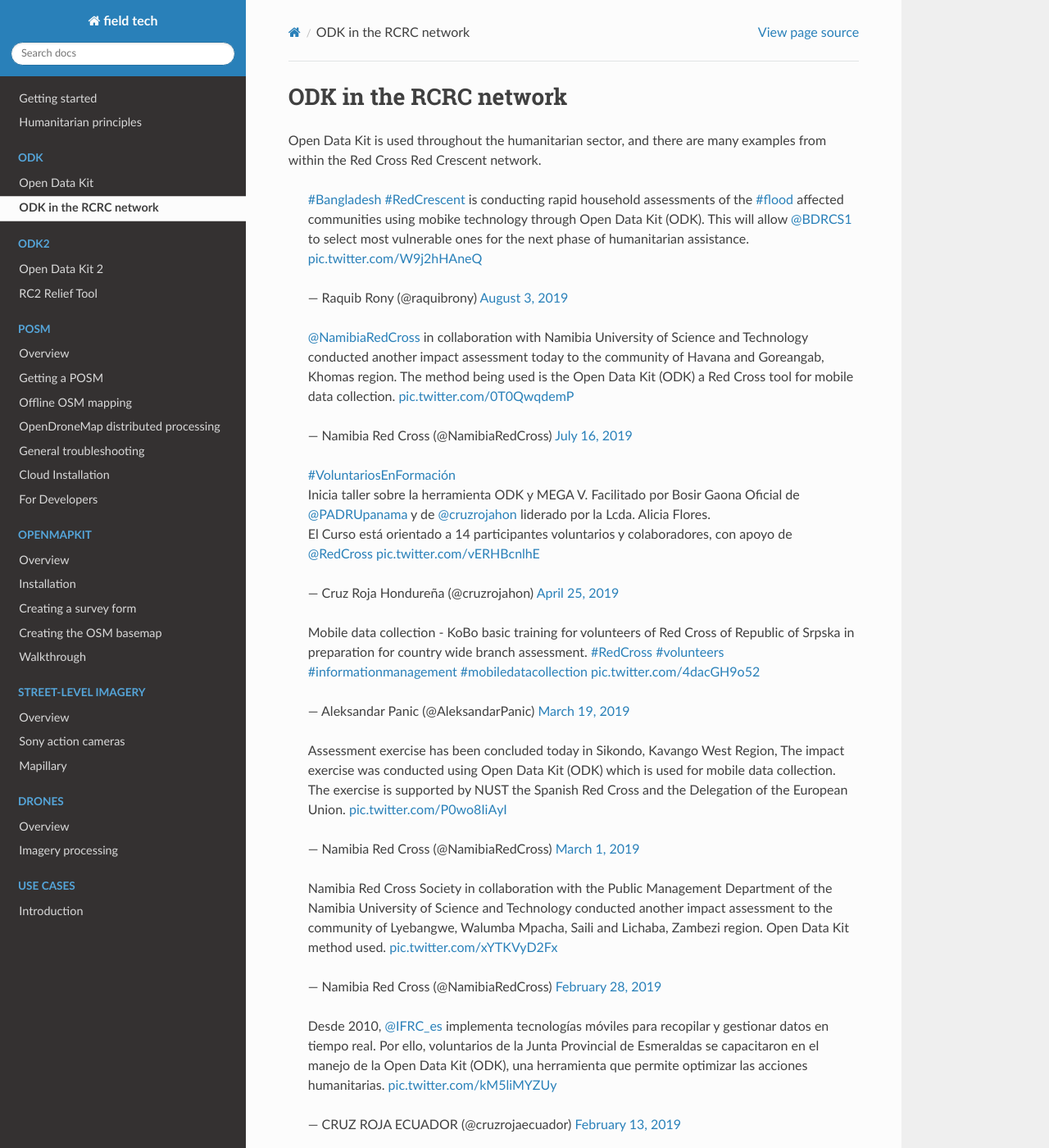
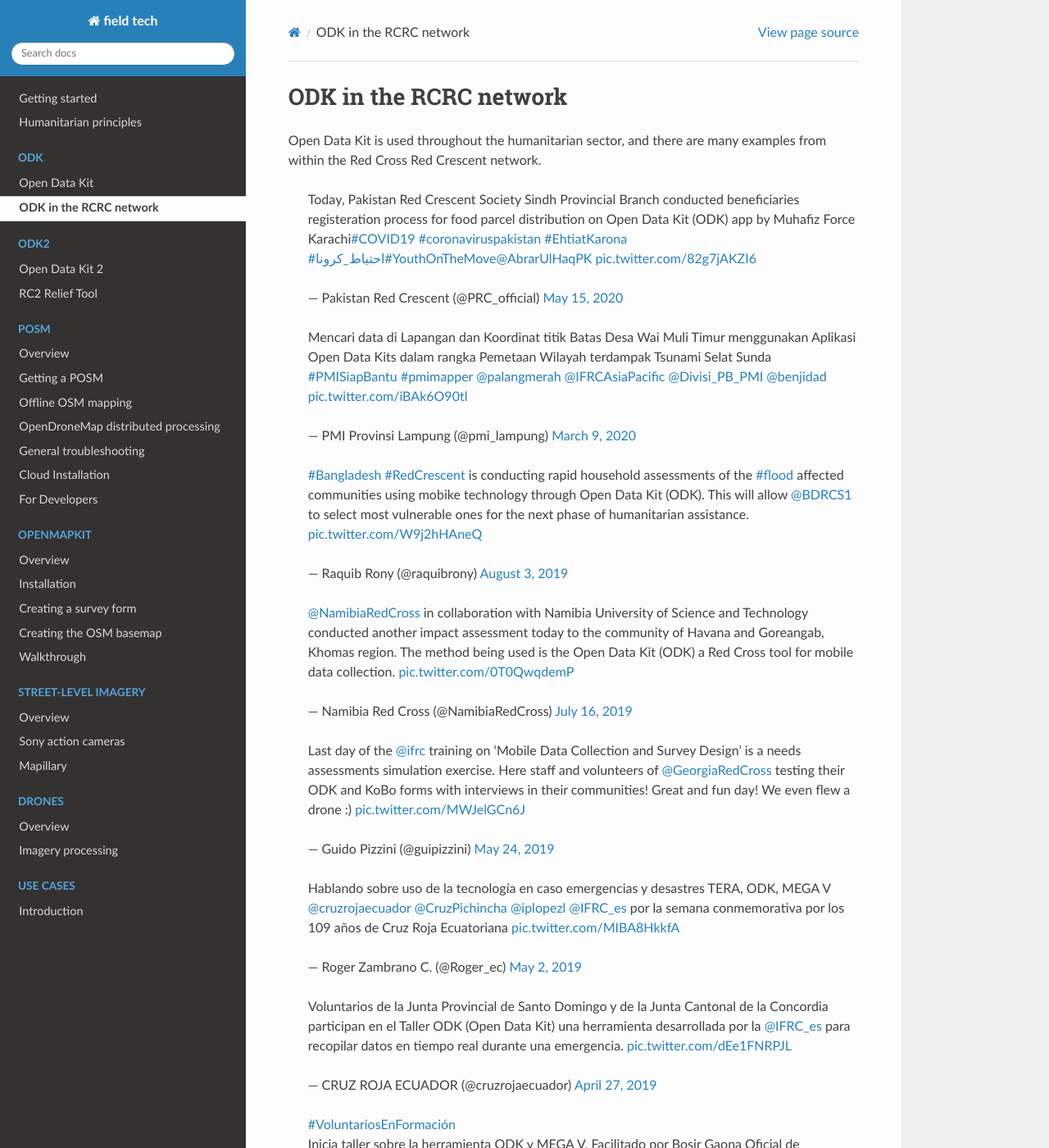
Before and after one commit to posm/docs, a Sphinx documentation site: the page built from source/odk/media.rst, in a window 1280 px wide and 1400 px high. Shown: the whole window at 82% size. Built offline with Sphinx 7.4.7 and the Read the Docs theme 2.0.0, drawn with Linux system fonts in a browser that asks for light colours; comment, search, counter and statistics services are not loaded.

Commit message:
adding tweets

```diff
--- a/source/odk/media.rst
+++ b/source/odk/media.rst
@@ -8,9 +8,19 @@
 
   <script async src="https://platform.twitter.com/widgets.js" charset="utf-8"></script>
 
+  <blockquote class="twitter-tweet"><p lang="en" dir="ltr">Today, Pakistan Red Crescent Society Sindh Provincial Branch conducted beneficiaries registeration process for food parcel distribution on Open Data Kit (ODK) app by Muhafiz Force Karachi<a href="https://twitter.com/hashtag/COVID19?src=hash&amp;ref_src=twsrc%5Etfw">#COVID19</a> <a href="https://twitter.com/hashtag/coronaviruspakistan?src=hash&amp;ref_src=twsrc%5Etfw">#coronaviruspakistan</a> <a href="https://twitter.com/hashtag/EhtiatKarona?src=hash&amp;ref_src=twsrc%5Etfw">#EhtiatKarona</a> <a href="https://twitter.com/hashtag/%D8%A7%D8%AD%D8%AA%DB%8C%D8%A7%D8%B7_%DA%A9%D8%B1%D9%88%D9%86%D8%A7?src=hash&amp;ref_src=twsrc%5Etfw">#احتیاط_کرونا</a><a href="https://twitter.com/hashtag/YouthOnTheMove?src=hash&amp;ref_src=twsrc%5Etfw">#YouthOnTheMove</a><a href="https://twitter.com/AbrarUlHaqPK?ref_src=twsrc%5Etfw">@AbrarUlHaqPK</a> <a href="https://t.co/82g7jAKZI6">pic.twitter.com/82g7jAKZI6</a></p>&mdash; Pakistan Red Crescent (@PRC_official) <a href="https://twitter.com/PRC_official/status/1261320953717501953?ref_src=twsrc%5Etfw">May 15, 2020</a></blockquote>
+
+  <blockquote class="twitter-tweet"><p lang="in" dir="ltr">Mencari data di Lapangan dan Koordinat titik Batas Desa Wai Muli Timur menggunakan Aplikasi Open Data Kits dalam rangka Pemetaan Wilayah terdampak Tsunami Selat Sunda <a href="https://twitter.com/hashtag/PMISiapBantu?src=hash&amp;ref_src=twsrc%5Etfw">#PMISiapBantu</a> <a href="https://twitter.com/hashtag/pmimapper?src=hash&amp;ref_src=twsrc%5Etfw">#pmimapper</a> <a href="https://twitter.com/palangmerah?ref_src=twsrc%5Etfw">@palangmerah</a> <a href="https://twitter.com/IFRCAsiaPacific?ref_src=twsrc%5Etfw">@IFRCAsiaPacific</a> <a href="https://twitter.com/Divisi_PB_PMI?ref_src=twsrc%5Etfw">@Divisi_PB_PMI</a> <a href="https://twitter.com/benjidad?ref_src=twsrc%5Etfw">@benjidad</a> <a href="https://t.co/iBAk6O90tl">pic.twitter.com/iBAk6O90tl</a></p>&mdash; PMI Provinsi Lampung (@pmi_lampung) <a href="https://twitter.com/pmi_lampung/status/1236919031178743810?ref_src=twsrc%5Etfw">March 9, 2020</a></blockquote>
+
   <blockquote class="twitter-tweet"><p lang="en" dir="ltr"><a href="https://twitter.com/hashtag/Bangladesh?src=hash&amp;ref_src=twsrc%5Etfw">#Bangladesh</a> <a href="https://twitter.com/hashtag/RedCrescent?src=hash&amp;ref_src=twsrc%5Etfw">#RedCrescent</a> is conducting rapid household assessments of the <a href="https://twitter.com/hashtag/flood?src=hash&amp;ref_src=twsrc%5Etfw">#flood</a> affected communities using mobike technology through Open Data Kit (ODK). This will allow <a href="https://twitter.com/BDRCS1?ref_src=twsrc%5Etfw">@BDRCS1</a> to select most vulnerable ones for the next phase of humanitarian assistance. <a href="https://t.co/W9j2hHAneQ">pic.twitter.com/W9j2hHAneQ</a></p>&mdash; Raquib Rony (@raquibrony) <a href="https://twitter.com/raquibrony/status/1157680541157564417?ref_src=twsrc%5Etfw">August 3, 2019</a></blockquote>
 
   <blockquote class="twitter-tweet" data-lang="en"><p lang="en" dir="ltr"><a href="https://twitter.com/NamibiaRedCross?ref_src=twsrc%5Etfw">@NamibiaRedCross</a> in collaboration with Namibia University of Science and Technology conducted another impact assessment today to the community of Havana and Goreangab, Khomas region. The method being used is the Open Data Kit (ODK) a Red Cross tool for mobile data collection. <a href="https://t.co/0T0QwqdemP">pic.twitter.com/0T0QwqdemP</a></p>&mdash; Namibia Red Cross (@NamibiaRedCross) <a href="https://twitter.com/NamibiaRedCross/status/1151145061234688000?ref_src=twsrc%5Etfw">July 16, 2019</a></blockquote>
+
+  <blockquote class="twitter-tweet"><p lang="en" dir="ltr">Last day of the <a href="https://twitter.com/ifrc?ref_src=twsrc%5Etfw">@ifrc</a> training on ‘Mobile Data Collection and Survey Design’ is a needs assessments simulation exercise. Here staff and volunteers of <a href="https://twitter.com/GeorgiaRedCross?ref_src=twsrc%5Etfw">@GeorgiaRedCross</a> testing their ODK and KoBo forms with interviews in their communities! Great and fun day! We even flew a drone :) <a href="https://t.co/MWJelGCn6J">pic.twitter.com/MWJelGCn6J</a></p>&mdash; Guido Pizzini (@guipizzini) <a href="https://twitter.com/guipizzini/status/1131879817496989697?ref_src=twsrc%5Etfw">May 24, 2019</a></blockquote>
+
+  <blockquote class="twitter-tweet"><p lang="es" dir="ltr">Hablando sobre uso de la tecnología en caso emergencias y desastres TERA, ODK, MEGA V <a href="https://twitter.com/cruzrojaecuador?ref_src=twsrc%5Etfw">@cruzrojaecuador</a> <a href="https://twitter.com/CruzPichincha?ref_src=twsrc%5Etfw">@CruzPichincha</a> <a href="https://twitter.com/iplopezl?ref_src=twsrc%5Etfw">@iplopezl</a> <a href="https://twitter.com/IFRC_es?ref_src=twsrc%5Etfw">@IFRC_es</a> por la semana conmemorativa por los 109 años de Cruz Roja Ecuatoriana <a href="https://t.co/MIBA8HkkfA">pic.twitter.com/MIBA8HkkfA</a></p>&mdash; Roger Zambrano C. (@Roger_ec) <a href="https://twitter.com/Roger_ec/status/1123979152258945024?ref_src=twsrc%5Etfw">May 2, 2019</a></blockquote>
+
+  <blockquote class="twitter-tweet"><p lang="es" dir="ltr">Voluntarios de la Junta Provincial de Santo Domingo y de la Junta Cantonal de la Concordia participan en el Taller ODK (Open Data Kit) una herramienta desarrollada por la <a href="https://twitter.com/IFRC_es?ref_src=twsrc%5Etfw">@IFRC_es</a> para recopilar datos en tiempo real durante una emergencia. <a href="https://t.co/dEe1FNRPJL">pic.twitter.com/dEe1FNRPJL</a></p>&mdash; CRUZ ROJA ECUADOR (@cruzrojaecuador) <a href="https://twitter.com/cruzrojaecuador/status/1122164041168846848?ref_src=twsrc%5Etfw">April 27, 2019</a></blockquote>
 
   <blockquote class="twitter-tweet" data-lang="en"><p lang="es" dir="ltr"><a href="https://twitter.com/hashtag/VoluntariosEnFormaci%C3%B3n?src=hash&amp;ref_src=twsrc%5Etfw">#VoluntariosEnFormación</a><br>Inicia taller sobre la herramienta ODK y MEGA V. Facilitado por Bosir Gaona Oficial de <a href="https://twitter.com/PADRUpanama?ref_src=twsrc%5Etfw">@PADRUpanama</a> y de <a href="https://twitter.com/cruzrojahon?ref_src=twsrc%5Etfw">@cruzrojahon</a> liderado por la Lcda. Alicia Flores. <br>El Curso está orientado a 14 participantes voluntarios y colaboradores, con apoyo de <a href="https://twitter.com/RedCross?ref_src=twsrc%5Etfw">@RedCross</a> <a href="https://t.co/vERHBcnlhE">pic.twitter.com/vERHBcnlhE</a></p>&mdash; Cruz Roja Hondureña (@cruzrojahon) <a href="https://twitter.com/cruzrojahon/status/1121462855138725894?ref_src=twsrc%5Etfw">April 25, 2019</a></blockquote>
 
```
